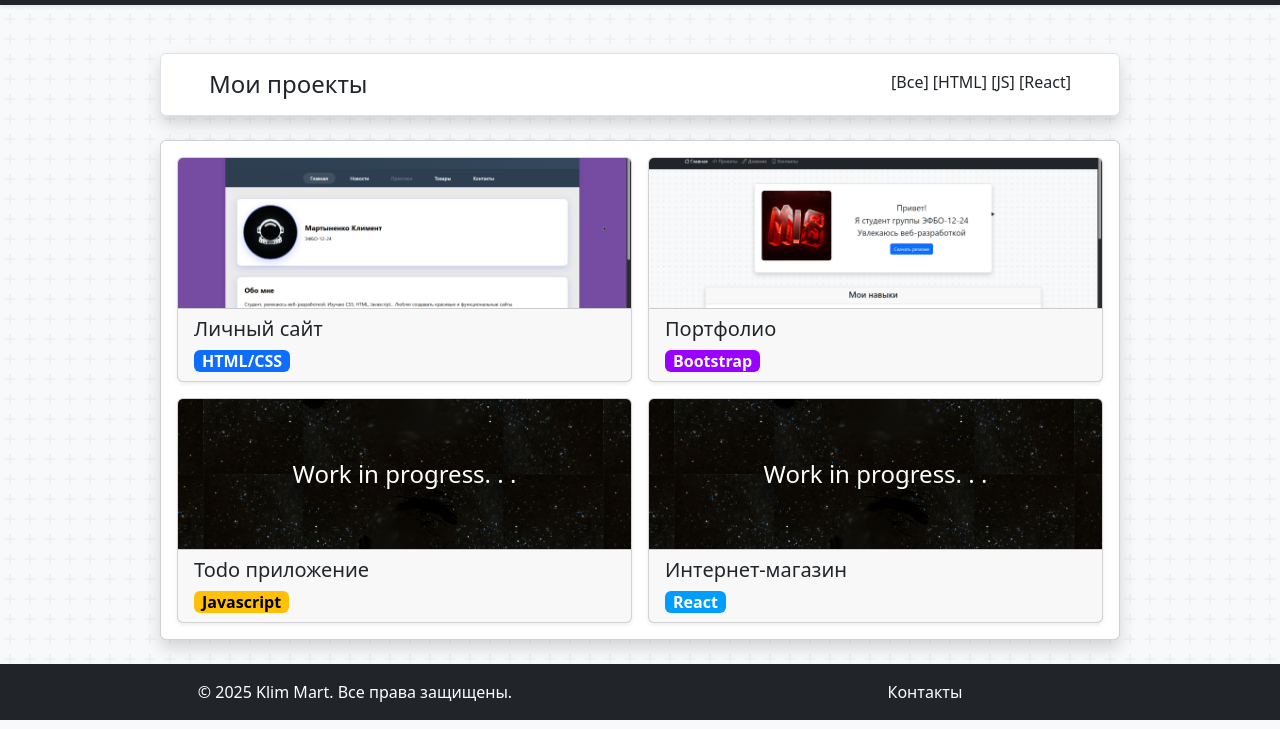
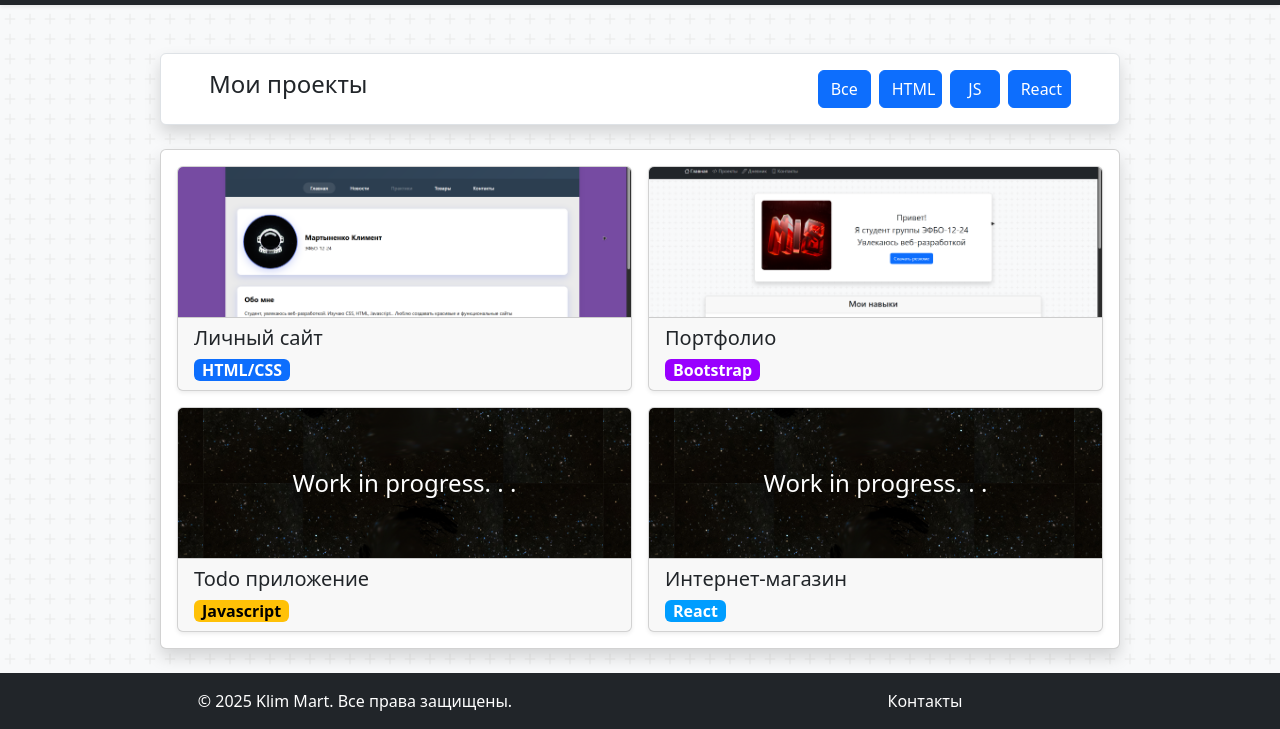
Before and after one commit to ManInSpacee/kr2-frontend-backend, a website: page pages/projects.html in a window 1280 px wide. Shown: the part 131-860 px from the top of the page. Drawn offline with nearby package versions, Linux system fonts and the light colour scheme.

Commit message:
Fix download button + change projects filter buttons

```diff
--- a/pages/projects.html
+++ b/pages/projects.html
@@ -47,11 +47,11 @@
 
 <div class="container bg-white d-flex justify-content-between px-5 mt-5 py-3 mx-auto w-75 border rounded-2 shadow">
 	<h4 class="m-0">Мои проекты</h4>
-	<div class="">
-		<span class="m-0">[Все]</span>
-		<span class="m-0">[HTML]</span>
-		<span class="m-0">[JS]</span>
-		<span class="m-0">[React]</span>
+	<div class="d-flex gap-2">
+		<button class="btn btn-primary m-0 w-25">Все</button>
+		<button class="btn btn-primary m-0 w-25">HTML</button>
+		<button class="btn btn-primary m-0 w-25">JS</button>
+		<button class="btn btn-primary m-0 w-25">React</button>
 	</div>
 </div>
 <div class="card w-75 mx-auto my-4 shadow">
```
Also changed, not shown: index.html (+2 -2 lines), 2 other files.
